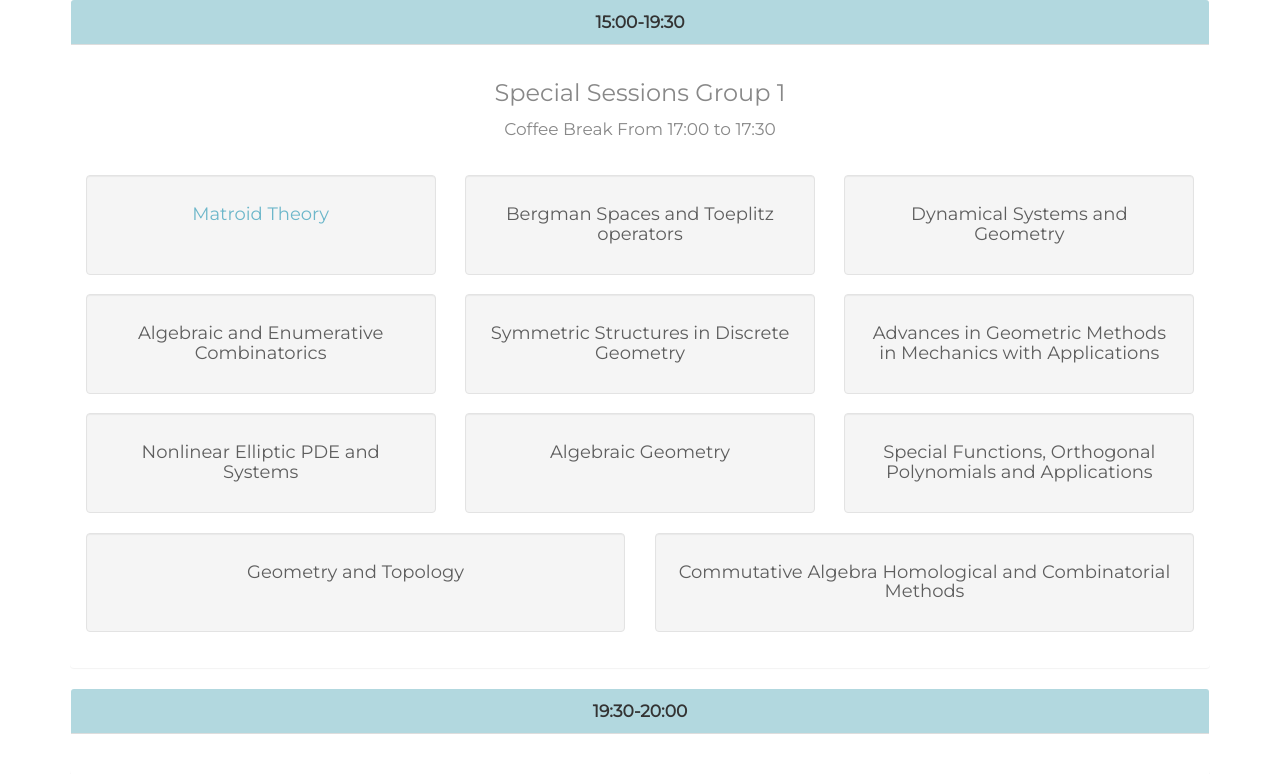
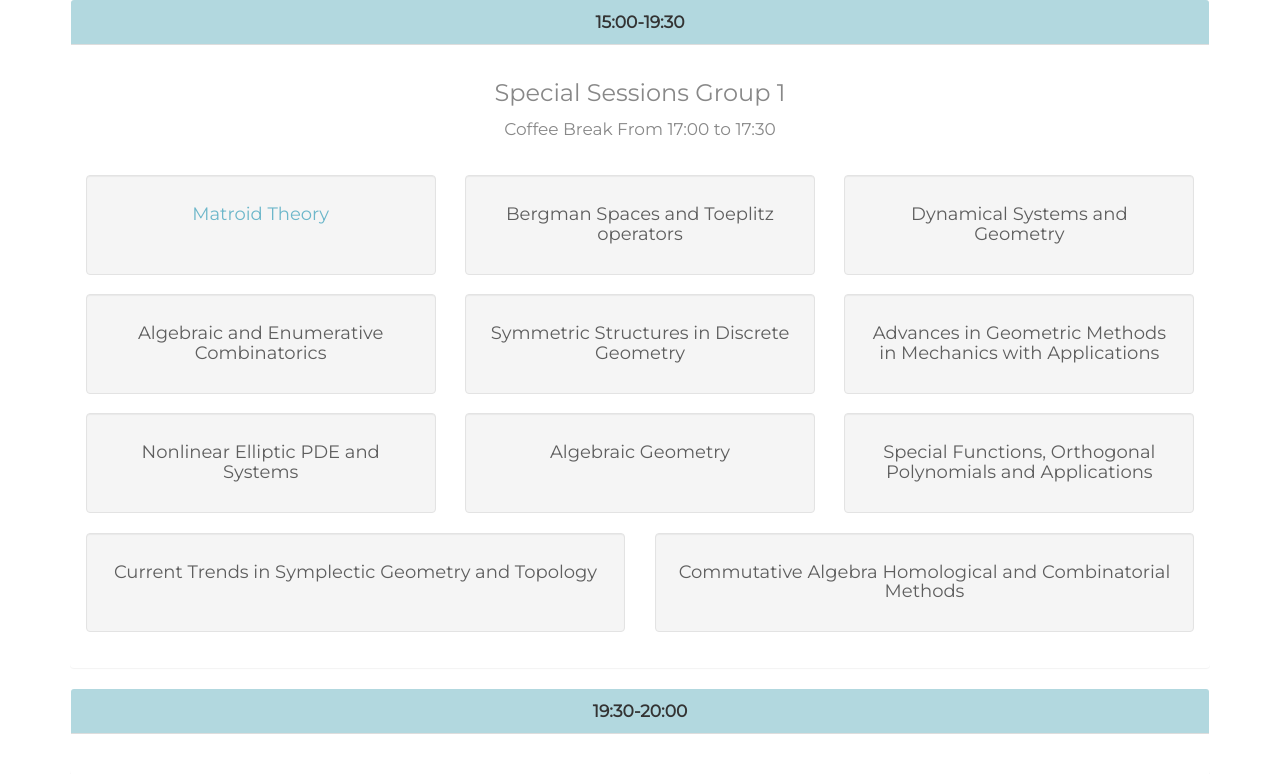
Before and after one commit to miguel-mx/PRIMA, a PHP site: template views/program.html.twig in a window 1280 px wide, after a click on "Monday 14". Shown: the part 1067-1841 px from the top of the page. Run offline with PHP 8.4, Linux system fonts and the light colour scheme; the template is opened without the code that fills it, so the values that code supplies are empty; some libraries are stand-ins or nearby versions; some web fonts are replaced.

Commit message:
Current Trends in Symplectic Geometry and Topology

```diff
--- a/views/program.html.twig
+++ b/views/program.html.twig
@@ -147,7 +147,7 @@
                                     <div class="row row-flex row-flex-wrap">
                                         <div class="col-md-4">
                                             <div class="well">
-                                                <h4>Geometry and Topology</h4>
+                                                <h4>Current Trends in Symplectic Geometry and Topology</h4>
                                                 {#Room 10#}
                                             </div>
                                         </div>
@@ -270,7 +270,7 @@
                                     <div class="row row-flex row-flex-wrap">
                                         <div class="col-md-4">
                                             <div class="well">
-                                                <h4>Geometry and Topology</h4>
+                                                <h4>Current Trends in Symplectic Geometry and Topology</h4>
                                                 {#Room 5#}
                                             </div>
                                         </div>
@@ -376,7 +376,7 @@
                                         </div>
                                         <div class="col-md-4">
                                             <div class="well">
-                                                <h4>Current Trends in Symplectic Geometry and Topology</h4>
+                                                <h4>Geometry and Topology</h4>
                                                 {#Room 5#}
                                             </div>
                                         </div>
@@ -486,7 +486,7 @@
                                         </div>
                                         <div class="col-md-4">
                                             <div class="well">
-                                                <h4>Current Trends in Symplectic Geometry and Topology</h4>
+                                                <h4>Geometry and Topology</h4>
                                                 {#Room 5#}
                                             </div>
                                         </div>
@@ -588,7 +588,7 @@
                     </div>
                     </br>
 
-                    <div class="special-session-a" ><strong>Current Trends in Symplectic Geometry and Topology</strong><br>
+                    <div class="special-session-a" ><strong>Geometry and Topology</strong><br>
                         <small>Cheol-Hyun Cho (Seoul National. Univ.), Eduardo Gonzalez (UMASS, Boston), Haoru Ono (RImS, Kyoto), Andres Pedroza (Colima), Yasha Savelyev (Colima)</small> <br>
                         <small>andres_pedroza<i class="fa fa-at" aria-hidden="true"></i>ucol.mx</small><br>
                     </div>
```
